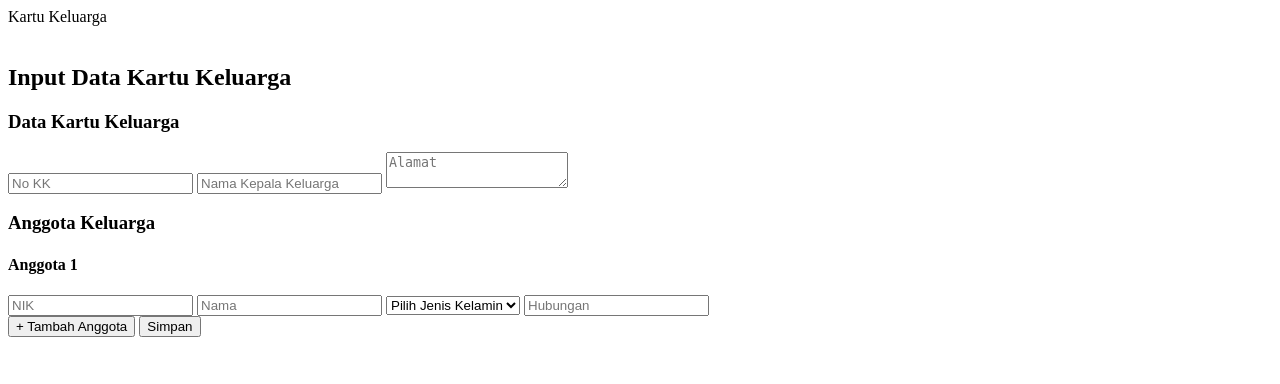
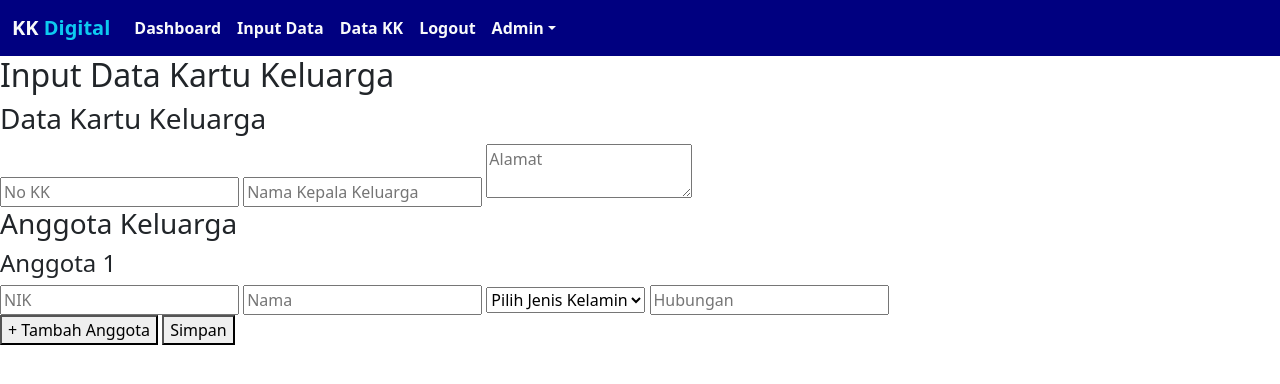
Before and after one commit to karelitafika-boop/Kartu-Keluarga, a PHP site: page /form.php in a window 1280 px wide. Shown: the top 384 px of the page. Run offline with PHP 8.4, Linux system fonts and the light colour scheme; a user stored in the database is signed in.

Commit message:
update form

```diff
--- a/dashboard.php
+++ b/dashboard.php
@@ -84,7 +84,7 @@ $jml_anggota = mysqli_fetch_assoc(mysqli_query($koneksi, "SELECT COUNT(*) as tot
 </section>
 
 <section class="container-fluid text-center pt-5 pb-5" style="background-color:lightskyblue">
-  <h3 class="fw-bold mb-4" style="color:white;">Tahap Pendaftaran</h3>
+  <h3 class="fw-bold mb-4" style="color:white;">Tahap Pengajuan Pendaftaran Kartu Keluarga</h3>
 
   <div class="d-flex gap-3 justify-content-center flex-wrap">
     <div class="card text-center shadow-sm" style="width: 300px;">
--- a/form.php
+++ b/form.php
@@ -10,44 +10,58 @@ if (!isset($_SESSION['login'])) {
 <!DOCTYPE html>
 <html>
 <head>
-    <title>Form KK</title>
-    <link rel="stylesheet" href="style.css">
+<title>Form</title>
+<link href="https://cdn.jsdelivr.net/npm/bootstrap@5.3.8/dist/css/bootstrap.min.css" rel="stylesheet" integrity="sha384-sRIl4kxILFvY47J16cr9ZwB07vP4J8+LH7qKQnuqkuIAvNWLzeN8tE5YBujZqJLB" crossorigin="anonymous">
+<script src="https://cdn.jsdelivr.net/npm/bootstrap@5.3.8/dist/js/bootstrap.bundle.min.js"></script>
+<link href="https://fonts.googleapis.com/css2?family=Poppins:wght@300;400;600;700&display=swap" rel="stylesheet">
+<link rel="stylesheet" href="style.css">
+
 </head>
 <body>
 
-<nav class="navbar">
-    <div class="nav-title">Kartu Keluarga</div>
-
-    <div class="nav-menu">
-        <a href="dashboard.php">Dashboard</a>
-        <a href="form.php">Input Data</a>
-        <a href="landing.php">Data KK</a>
-        <a href="logout.php">Logout</a>
+<nav class="navbar navbar-expand-lg" style="background-color:navy;">
+  <div class="container-fluid">
+    <a class="navbar-brand fw-bold" href="#"><span class="text-light">KK </span><span class="text-info">Digital</span></a>
+    <button class="navbar-toggler" type="button" data-bs-toggle="collapse" data-bs-target="#navbarNav" aria-controls="navbarNav" aria-expanded="false" aria-label="Toggle navigation">
+      <span class="navbar-toggler-icon"></span>
+    </button>
+    <div class="collapse navbar-collapse" id="navbarNav">
+      <ul class="navbar-nav">
+        <li class="nav-item">
+          <a class="nav-link active text-light fw-bold" aria-current="page" href="dashboard.php">Dashboard</a>
+        </li>
+        <li class="nav-item">
+          <a class="nav-link text-light fw-bold" href="form.php">Input Data</a>
+        </li>
+        <li class="nav-item">
+          <a class="nav-link text-light fw-bold" href="landing.php">Data KK</a>
+        </li>
+        <li class="nav-item">
+          <a class="nav-link text-light fw-bold" href="logout.php">Logout</a>
+        </li>
+        <li class="nav-item dropdown">
+          <a class="nav-link dropdown-toggle text-light fw-bold" href="#" id="adminDropdown" role="button" data-bs-toggle="dropdown" aria-expanded="false">Admin</a>
+          <ul class="dropdown-menu" aria-labelledby="adminDropdown">
+            <li><a class="dropdown-item" href="login_db.php">Login Admin</a></li>
+          </ul>
+        </li>
+      </ul>
     </div>
+  </div>
 </nav>
 
 <div class="content">
-
     <h2>Input Data Kartu Keluarga</h2>
-
     <form id="formKK" action="simpan.php" method="POST">
-
         <h3>Data Kartu Keluarga</h3>
-
         <input type="text" name="no_kk" placeholder="No KK" required>
-
         <input type="text" name="nama_kepala_keluarga" placeholder="Nama Kepala Keluarga" required>
-
         <textarea name="alamat" placeholder="Alamat" required></textarea>
-
         <h3>Anggota Keluarga</h3>
-
         <div id="anggota-area">
             <div class="anggota-box">
                 <h4>Anggota 1</h4>
-
                 <input type="text" name="nik[]" placeholder="NIK" required>
-
                 <input type="text" name="nama[]" placeholder="Nama" required>
 
                 <select name="jenis_kelamin[]" required>
@@ -61,18 +75,14 @@ if (!isset($_SESSION['login'])) {
         </div>
 
         <button type="button" onclick="tambahAnggota()">+ Tambah Anggota</button>
-
         <button type="button" onclick="popup()">Simpan</button>
-
     </form>
-
 </div>
 
 <div id="popup" class="popup">
     <div class="popup-box">
         <h3>Apakah data sudah benar?</h3>
         <p>Kalau masih ada yang salah, klik Ulangi untuk kembali mengoreksi data.</p>
-
         <button type="button" onclick="ulang()">Ulangi</button>
         <button type="button" onclick="lanjut()">OK</button>
     </div>
```
